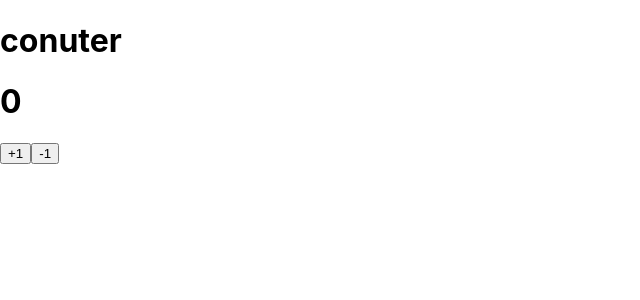
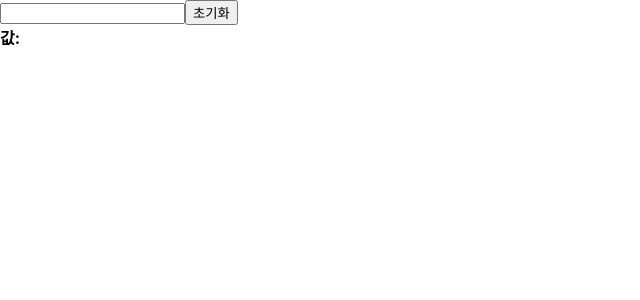
Before and after one commit to jooda00/react, a React (Create React App) app: page / in a window 1280 px wide. Shown: the top 300 px of the page, without its empty margins (0-640 px from the left). Built offline with nearby package versions, Linux system fonts and the light colour scheme.

Commit message:
[8장] react input 상태관리
- input태그와 useState()이용

```diff
--- a/src/App.js
+++ b/src/App.js
@@ -4,6 +4,7 @@
 // Hello component 호출해서 사용 import문
 import Hello from "./Hello";
 import Wrapper from "./Wrapper";
+import InputSample from "./InputSample";
 import Counter from "./Counter";
 function App() {
     const name='react';
@@ -16,7 +17,7 @@
         textAlign:'center'
     }
   return (
-      <Counter name={'conuter'}/>
+      <InputSample/>
   );
 }
 
--- a/src/Counter.js
+++ b/src/Counter.js
@@ -23,7 +23,7 @@
             -> 이렇게 되면 console창에서 +1버튼을 클릭안해도 렌더링하면 +1이 나온다.*/}
          <button onClick={onDecrease}>-1</button>
      </div>
-    )
+    );
 }
 
 
--- a/src/Hello.js
+++ b/src/Hello.js
@@ -1,9 +1,10 @@
 import React from 'react'
 
 function Hello({color,name, isSpecial}) {
-    return <div style = {{color}}>
+    return (<div style = {{color}}>
         {isSpecial ? <b>**</b> : null} Hello {name}
     </div>
+    );
 }
 
 
--- /dev/null
+++ b/src/InputSample.js
@@ -0,0 +1,23 @@
+import React, {useState} from 'react';
+
+function InputSample() {
+    const [text, setText] = useState('');
+    const onChange = (e) => {
+        setText(e.target.value);
+    };
+    const onReset = () => {
+        setText('');
+    };
+    return (
+        <div>
+            <input onChange={onChange} value={text}/>
+            <button onClick={onReset}>초기화</button>
+            <div>
+                {/*b:볼드체(글씨 굴게 강조)*/}
+                <b>값: {text}</b>
+            </div>
+        </div>
+    );
+}
+
+export default InputSample;
--- a/src/Wrapper.js
+++ b/src/Wrapper.js
@@ -12,9 +12,7 @@
             {/* children props렌더링 해줘야 Wrapper의 내부 컴포넌트(<Hello../>)가 보임 */}
             {children}
         </div>
-
-    )
-
+    );
 }
 
 
```
